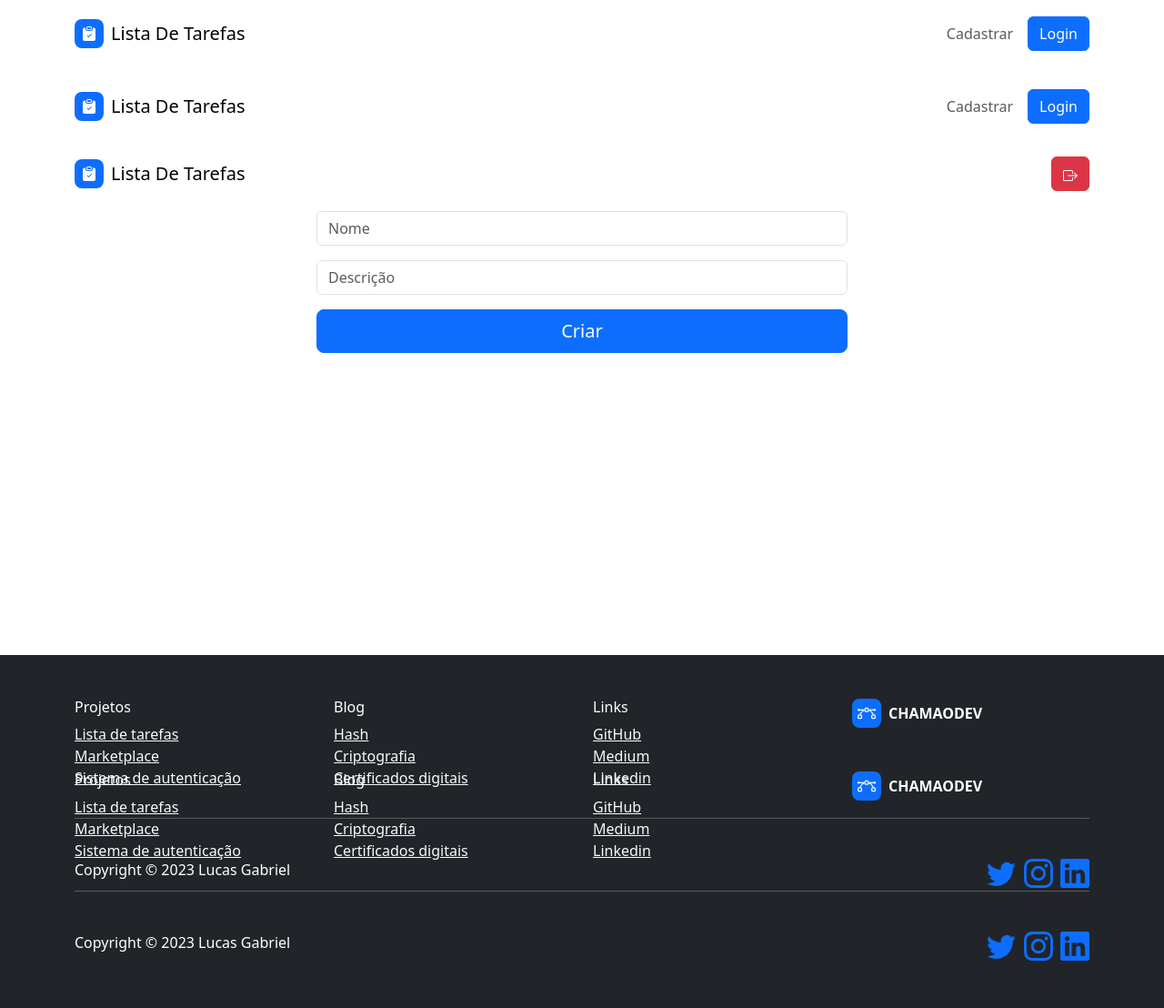
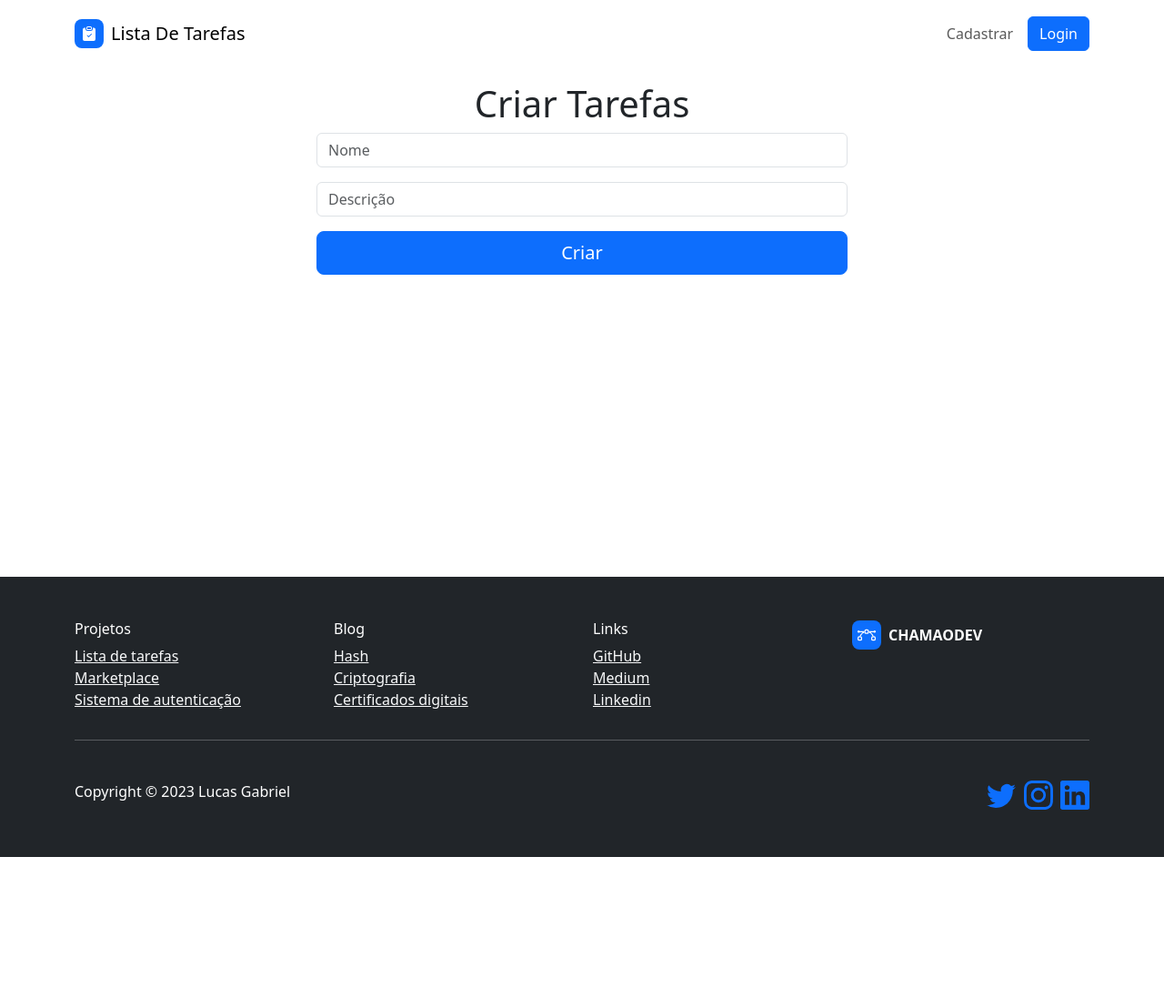
Before and after one commit to souzaoliv/Portifolio, a Django app: template lista_de_tarefas/templates/lista_de_tarefas/criar_tarefa.html in a window 1280 px wide. Shown: the whole page at 91% size. After the commit the page ends 942 px from the top, so only its background shows below. Run offline with Django 4.2, Linux system fonts and the light colour scheme; the template is opened without the code that fills it, so the values that code supplies are empty; some libraries are stand-ins or nearby versions.

Commit message:
Atualizando templates

```diff
--- a/lista_de_tarefas/templates/lista_de_tarefas/cadastrar.html
+++ b/lista_de_tarefas/templates/lista_de_tarefas/cadastrar.html
@@ -23,7 +23,7 @@
                                 <div class="bs-icon-xl bs-icon-circle bs-icon-primary bs-icon my-4"><svg xmlns="http://www.w3.org/2000/svg" width="1em" height="1em" fill="currentColor" viewBox="0 0 16 16" class="bi bi-person">
                                         <path d="M8 8a3 3 0 1 0 0-6 3 3 0 0 0 0 6Zm2-3a2 2 0 1 1-4 0 2 2 0 0 1 4 0Zm4 8c0 1-1 1-1 1H3s-1 0-1-1 1-4 6-4 6 3 6 4Zm-1-.004c-.001-.246-.154-.986-.832-1.664C11.516 10.68 10.289 10 8 10c-2.29 0-3.516.68-4.168 1.332-.678.678-.83 1.418-.832 1.664h10Z"></path>
                                     </svg></div>
-                                <form class="text-center"  method="post">
+                                <form class="text-center"  method="post" action=" {% url 'cadastrar' %}">
                                     {% csrf_token %}
                                     <div class="mb-3"><input class="form-control" type="text" name="username" placeholder="Usuario" required></div>
                                     <div class="mb-3"><input class="form-control" type="email" name="email" placeholder="Email" ></div>
--- a/lista_de_tarefas/templates/lista_de_tarefas/criar_tarefa.html
+++ b/lista_de_tarefas/templates/lista_de_tarefas/criar_tarefa.html
@@ -6,36 +6,23 @@
 {% endblock title %}
 
 
-{% block link %}
-    <link rel="stylesheet" href="https://cdn.jsdelivr.net/npm/bootstrap-icons@1.10.5/font/bootstrap-icons.css">
-    <link rel="stylesheet" href="{% static 'lista_de_tarefas/assets/css/main.css' %}">
-{% endblock link %}
+{% block content %}
 
-{% block content %}
-<body>
-    <header>
-        {% include 'lista_de_tarefas/header.html'  %}
-    </header>
-    <main class="my">
         <div class="container-fluid w-50 p-3 ">
             <div class="d-flex justify-content-center">
                 <h1>Criar Tarefas</h1>
             </div>
             <div class="container-fluid ">
-                <form class="d-flex justify-content-center flex-column" method="POST">
-                    {% csrf_token %}
-                    <form>
+
+
+                     <form class="d-flex justify-content-center flex-column" method="POST" action="{% url 'criar_tarefa' %}">
+                         {% csrf_token %}
                         <div class="mb-3"><input class="form-control" type="text" name="titulo" placeholder="Nome" maxlength="50" required></div>
                         <div class="mb-3"><input class="form-control" type="text" name="descricao" placeholder="Descrição" maxlength="200" ></div>
                         <button type="submit" class="btn btn-primary btn-lg btn-block">Criar</button>
                     </form>
-                </form>
+
             </div>
         </div>
-    </main>
-    <footer>
-        {% include 'lista_de_tarefas/footer.html'  %}
-    </footer>
-</body>
 
 {% endblock content %}
--- a/lista_de_tarefas/templates/lista_de_tarefas/header.html
+++ b/lista_de_tarefas/templates/lista_de_tarefas/header.html
@@ -1,29 +1,31 @@
-
+{% load static %}
+    {% if not username  %}
     <nav class="navbar navbar-expand-md bg-body py-3">
-        <div class="container"><a class="navbar-brand d-flex align-items-center" ><span class="bs-icon-sm bs-icon-rounded bs-icon-primary d-flex justify-content-center align-items-center me-2 bs-icon"><svg xmlns="http://www.w3.org/2000/svg" width="1em" height="1em" fill="currentColor" viewBox="0 0 16 16" class="bi bi-clipboard-check-fill">
+        <div class="container"><a class="navbar-brand d-flex align-items-center" href="{% url 'index_lista_de_tarefas' %}"><span class="bs-icon-sm bs-icon-rounded bs-icon-primary d-flex justify-content-center align-items-center me-2 bs-icon"><svg xmlns="http://www.w3.org/2000/svg" width="1em" height="1em" fill="currentColor" viewBox="0 0 16 16" class="bi bi-clipboard-check-fill">
                         <path d="M6.5 0A1.5 1.5 0 0 0 5 1.5v1A1.5 1.5 0 0 0 6.5 4h3A1.5 1.5 0 0 0 11 2.5v-1A1.5 1.5 0 0 0 9.5 0h-3Zm3 1a.5.5 0 0 1 .5.5v1a.5.5 0 0 1-.5.5h-3a.5.5 0 0 1-.5-.5v-1a.5.5 0 0 1 .5-.5h3Z"></path>
                         <path d="M4 1.5H3a2 2 0 0 0-2 2V14a2 2 0 0 0 2 2h10a2 2 0 0 0 2-2V3.5a2 2 0 0 0-2-2h-1v1A2.5 2.5 0 0 1 9.5 5h-3A2.5 2.5 0 0 1 4 2.5v-1Zm6.854 7.354-3 3a.5.5 0 0 1-.708 0l-1.5-1.5a.5.5 0 0 1 .708-.708L7.5 10.793l2.646-2.647a.5.5 0 0 1 .708.708Z"></path>
                     </svg></span><span>Lista De Tarefas</span></a><button data-bs-toggle="collapse" class="navbar-toggler" data-bs-target="#navcol-2"><span class="visually-hidden">Toggle navigation</span><span class="navbar-toggler-icon"></span></button>
             <div class="collapse navbar-collapse" id="navcol-2">
                 <ul class="navbar-nav ms-auto">
-                    <li class="nav-item"><a class="nav-link" >Cadastrar</a></li>
-                </ul><a class="btn btn-primary ms-md-2" role="button" >Login</a>
+                    <li class="nav-item"><a class="nav-link" href="{% url 'cadastrar' %}">Cadastrar</a></li>
+                </ul><a class="btn btn-primary ms-md-2" role="button" href="{% url 'logar' %}">Login</a>
             </div>
         </div>
     </nav>
-
+    {% else %}
     <nav class="navbar navbar-expand-md bg-body py-3">
-        <div class="container"><a class="navbar-brand d-flex align-items-center" ><span class="bs-icon-sm bs-icon-rounded bs-icon-primary d-flex justify-content-center align-items-center me-2 bs-icon"><svg xmlns="http://www.w3.org/2000/svg" width="1em" height="1em" fill="currentColor" viewBox="0 0 16 16" class="bi bi-clipboard-check-fill">
+        <div class="container"><a class="navbar-brand d-flex align-items-center" href="{% url 'index_lista_de_tarefas' %}"><span class="bs-icon-sm bs-icon-rounded bs-icon-primary d-flex justify-content-center align-items-center me-2 bs-icon"><svg xmlns="http://www.w3.org/2000/svg" width="1em" height="1em" fill="currentColor" viewBox="0 0 16 16" class="bi bi-clipboard-check-fill">
                         <path d="M6.5 0A1.5 1.5 0 0 0 5 1.5v1A1.5 1.5 0 0 0 6.5 4h3A1.5 1.5 0 0 0 11 2.5v-1A1.5 1.5 0 0 0 9.5 0h-3Zm3 1a.5.5 0 0 1 .5.5v1a.5.5 0 0 1-.5.5h-3a.5.5 0 0 1-.5-.5v-1a.5.5 0 0 1 .5-.5h3Z"></path>
                         <path d="M4 1.5H3a2 2 0 0 0-2 2V14a2 2 0 0 0 2 2h10a2 2 0 0 0 2-2V3.5a2 2 0 0 0-2-2h-1v1A2.5 2.5 0 0 1 9.5 5h-3A2.5 2.5 0 0 1 4 2.5v-1Zm6.854 7.354-3 3a.5.5 0 0 1-.708 0l-1.5-1.5a.5.5 0 0 1 .708-.708L7.5 10.793l2.646-2.647a.5.5 0 0 1 .708.708Z"></path>
                     </svg></span><span>Lista De Tarefas</span></a><button data-bs-toggle="collapse" class="navbar-toggler" data-bs-target="#navcol-2"><span class="visually-hidden">Toggle navigation</span><span class="navbar-toggler-icon"></span></button>
             <div class="collapse navbar-collapse" id="navcol-2">
                 <ul class="navbar-nav ms-auto">
-                    <li class="nav-item"></li>
-                </ul><a class="btn btn-danger ms-md-2" role="button" ><svg xmlns="http://www.w3.org/2000/svg" width="16" height="16" fill="currentColor" class="bi bi-box-arrow-right" viewBox="0 0 16 16">
+                    <li class="nav-item">{{username}}</li>
+                </ul><a class="btn btn-danger ms-md-2" role="button" href="{% url 'logout_view' %}"><svg xmlns="http://www.w3.org/2000/svg" width="16" height="16" fill="currentColor" class="bi bi-box-arrow-right" viewBox="0 0 16 16">
                     <path fill-rule="evenodd" d="M10 12.5a.5.5 0 0 1-.5.5h-8a.5.5 0 0 1-.5-.5v-9a.5.5 0 0 1 .5-.5h8a.5.5 0 0 1 .5.5v2a.5.5 0 0 0 1 0v-2A1.5 1.5 0 0 0 9.5 2h-8A1.5 1.5 0 0 0 0 3.5v9A1.5 1.5 0 0 0 1.5 14h8a1.5 1.5 0 0 0 1.5-1.5v-2a.5.5 0 0 0-1 0v2z"/>
                     <path fill-rule="evenodd" d="M15.854 8.354a.5.5 0 0 0 0-.708l-3-3a.5.5 0 0 0-.708.708L14.293 7.5H5.5a.5.5 0 0 0 0 1h8.793l-2.147 2.146a.5.5 0 0 0 .708.708l3-3z"/>
                   </svg></a>
             </div>
         </div>
     </nav>
+    {% endif %}
```
Also changed, not shown: lista_de_tarefas/templates/lista_de_tarefas/editar_tarefa.html (+2 -16 lines), lista_de_tarefas/templates/lista_de_tarefas/excluir_tarefa.html (+3 -15 lines), lista_de_tarefas/templates/lista_de_tarefas/exibir_tarefas.html (+5 -14 lines), lista_de_tarefas/templates/lista_de_tarefas/index.html (+3 -5 lines).
